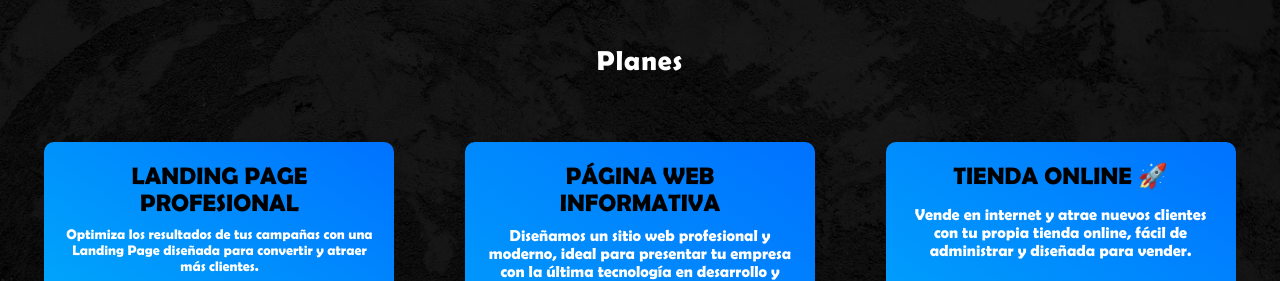
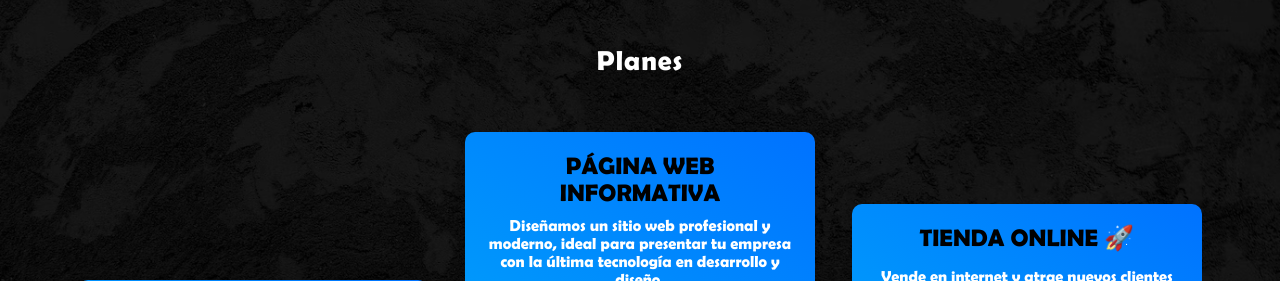
Before and after one commit to andres11152/cre8tive, a plain HTML site: page index.html in a window 1280 px wide. Shown: the part 857-1138 px from the top of the page. Drawn offline with nearby package versions, Linux system fonts and the light colour scheme.

Commit message:
change in cards

```diff
--- a/assets/stylesheet/desktop.css
+++ b/assets/stylesheet/desktop.css
@@ -229,7 +229,7 @@ div.btn {
 .cards-plains-container{
     flex-direction: row;
     justify-content: center;
-
+    align-items: center;
 }
   /* Estilo del modal */
 .modal {
--- a/assets/stylesheet/index.css
+++ b/assets/stylesheet/index.css
@@ -797,7 +797,7 @@ font-family: 'Pasajero';
     padding: 20px;
     box-shadow: 0 4px 10px rgba(0, 0, 0, 0.1);
     max-width: 350px;
-    margin: 20px auto;
+    margin: 10px 2rem;
     text-align: center;
 }
 
```
